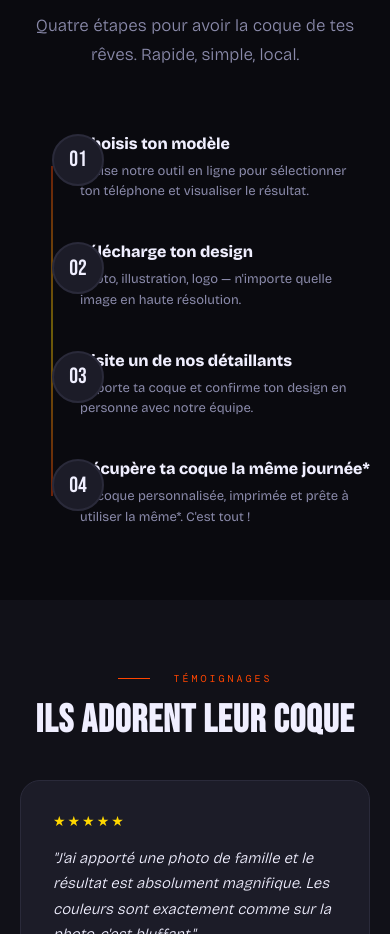
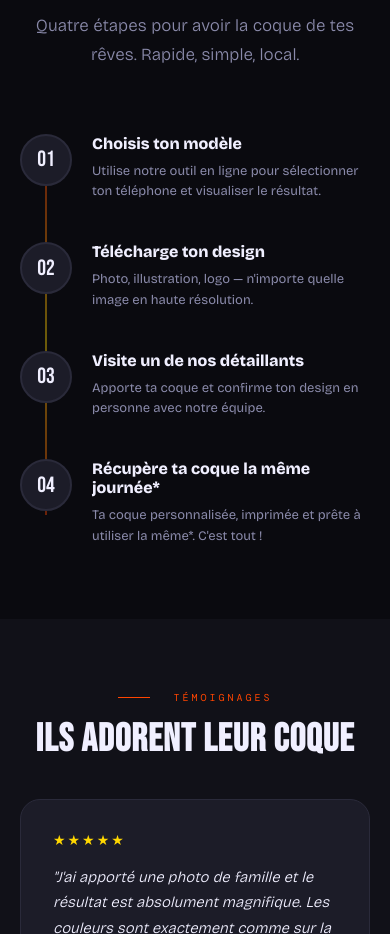
Before and after one commit to ernieandflo-dotcom/cococoque, a plain HTML site: page index.html in a window 390 px wide. Shown: the part 6280-7214 px from the top of the page. Drawn offline with nearby package versions, Linux system fonts and the light colour scheme; a web font is replaced by a local one.

Commit message:
Adjust padding and positioning in process styles

```diff
--- a/css/styles.css
+++ b/css/styles.css
@@ -1441,12 +1441,12 @@ footer {
   .process-steps {
     grid-template-columns: 1fr;
     gap: 0;
-    padding-left: 32px;
+    padding-left: 0;
   }
   /* Replace horizontal line with vertical line */
   .process-steps::before {
     top: 32px;
-    left: 31px;
+    left: 25px;
     right: auto;
     width: 2px;
     height: calc(100% - 64px);
@@ -1454,7 +1454,7 @@ footer {
   }
   .process-step {
     text-align: left;
-    padding: 0 0 40px 28px;
+    padding: 0 0 40px 72px;
     display: flex;
     flex-direction: column;
   }
```
